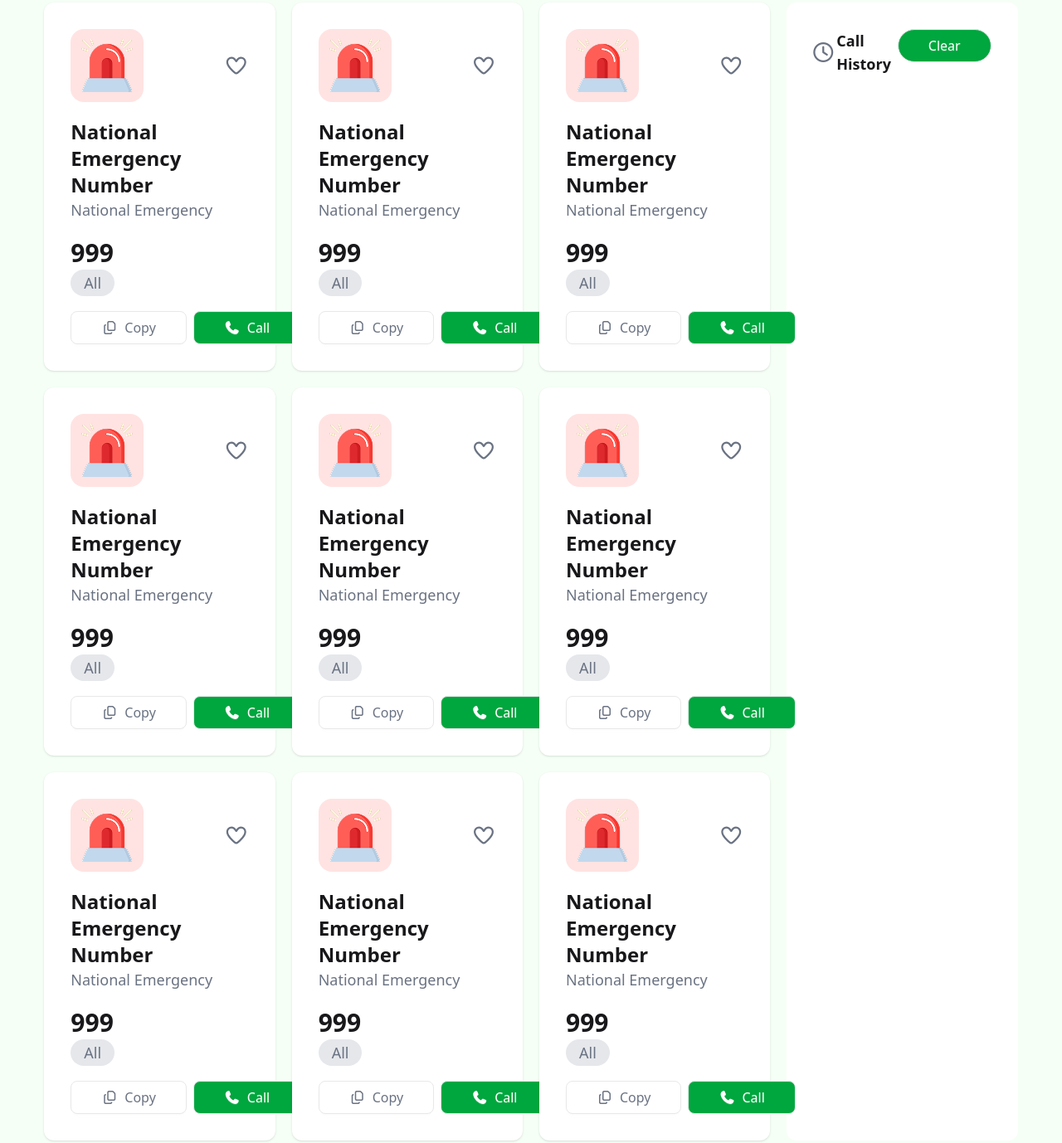
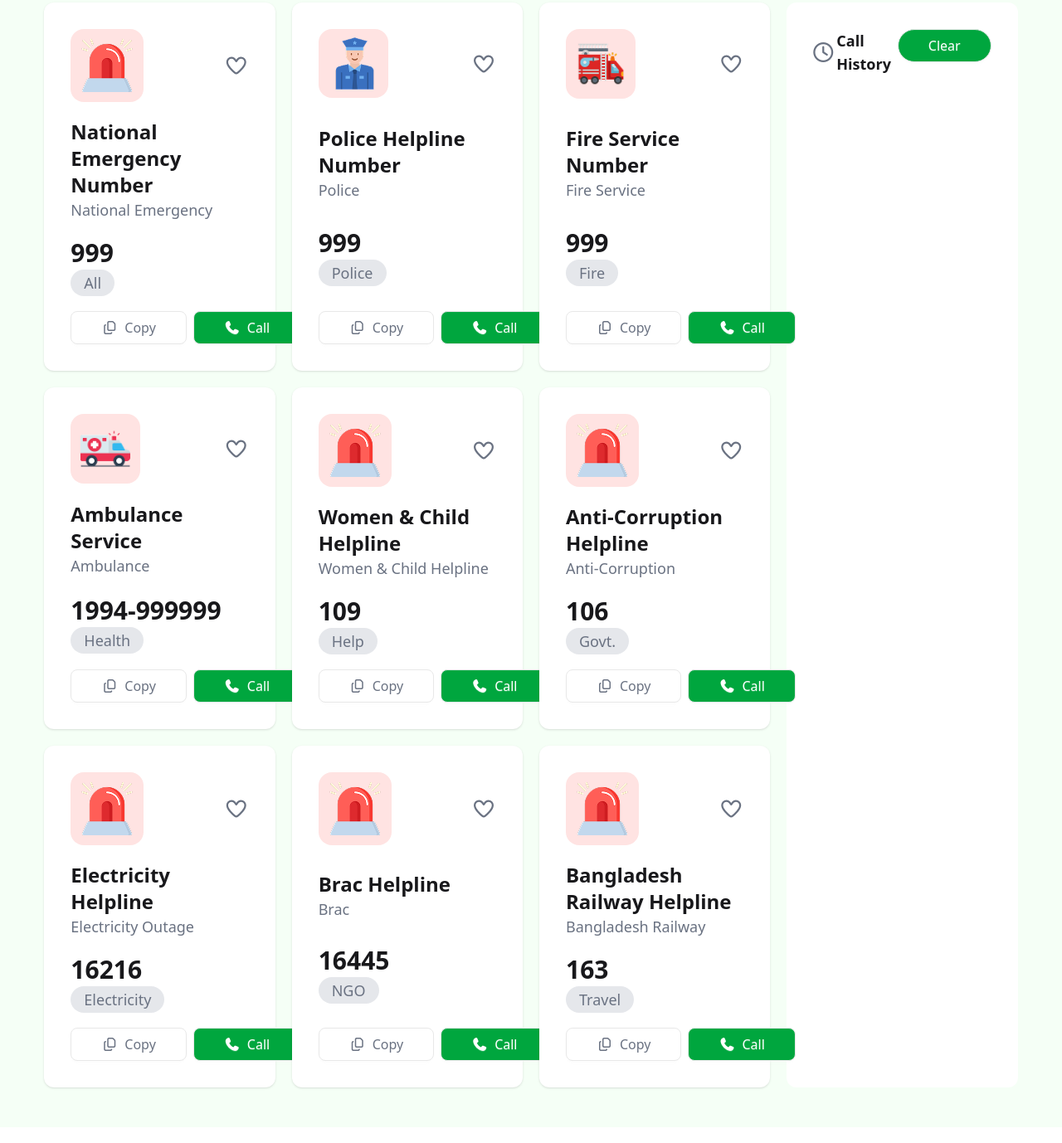
Before and after one commit to biplobrana007/emergency-hotline, a plain HTML site: page index.html in a window 1280 px wide. Shown: the part 377-1755 px from the top of the page at 83% size. Drawn offline with nearby package versions, Linux system fonts and the light colour scheme; a web font is replaced by a local one.

Commit message:
fixed every card's element as per figma file

```diff
--- a/index.html
+++ b/index.html
@@ -38,7 +38,7 @@
             Service
           </h2>
         </div>
-        <div class="nav-right flex flex-col md:flex-row gap-10">
+        <div class="nav-right flex flex-col md:flex-row lg:py-0 py-5 gap-5">
           <div
             class="text-[16px] font-bold flex items-center gap-2 py-3 px-9 rounded-[50px] bg-[#41ff6a18]"
           >
@@ -77,7 +77,7 @@
       <section class="md:w-11/12 mx-auto px-3 lg:px-0 lg:grid grid-cols-12 py-12 gap-5 3xl:gap-10">
         <!-- services section -->
         <section class="cards col-span-9 grid grid-cols-1 md:grid-cols-2 lg:grid-cols-3 gap-5 3xl:gap-10">
-          <div class="card bg-white p-8 shadow-sm rounded-xl gap-5">
+          <div class="card bg-white p-8 shadow-sm rounded-xl gap-5 justify-between">
             <div class=" flex justify-between items-center">
               <img
                 src="./assets/emergency.png"
@@ -107,22 +107,22 @@
               </button>
             </div>
           </div>
-          <div class="card bg-white p-8 shadow-sm rounded-xl gap-5">
+          <div class="card bg-white p-8 shadow-sm rounded-xl gap-5 justify-between">
             <div class=" flex justify-between items-center">
               <img
-                src="./assets/emergency.png"
+                src="./assets/police.png"
                 alt="horn-light"
-                class="p-3 bg-[#FFE3E2] rounded-2xl"
+                class=" bg-[#FFE3E2] rounded-2xl max-w-21"
               />
               <i class=" heart fa-regular fa-heart text-2xl text-gray-500"></i>
             </div>
             <div class="">
-              <h2 class="service-title text-2xl font-bold leading-8">National Emergency Number</h2>
-              <h3 class="text-lg font-normal text-gray-500">National Emergency</h3>
+              <h2 class="service-title text-2xl font-bold leading-8">Police Helpline Number</h2>
+              <h3 class="text-lg font-normal text-gray-500">Police</h3>
             </div>
             <div class="">
               <h2 class="service-number text-3xl font-bold mb-1">999</h2>
-              <sapn class="text-lg text-gray-500 bg-gray-200 py-1 px-4 rounded-2xl">All</span>
+              <sapn class="text-lg text-gray-500 bg-gray-200 py-1 px-4 rounded-2xl">Police</span>
             </div>
             <div class="flex gap-2">
               <button
@@ -137,22 +137,22 @@
               </button>
             </div>
           </div>
-          <div class="card bg-white p-8 shadow-sm rounded-xl gap-5">
+          <div class="card bg-white p-8 shadow-sm rounded-xl gap-5 justify-between">
             <div class=" flex justify-between items-center">
               <img
-                src="./assets/emergency.png"
+                src="./assets/fire-service.png"
                 alt="horn-light"
-                class="p-3 bg-[#FFE3E2] rounded-2xl"
+                class="p-3 bg-[#FFE3E2] rounded-2xl max-w-21"
               />
               <i class=" heart fa-regular fa-heart text-2xl text-gray-500"></i>
             </div>
             <div class="">
-              <h2 class="service-title text-2xl font-bold leading-8">National Emergency Number</h2>
-              <h3 class="text-lg font-normal text-gray-500">National Emergency</h3>
+              <h2 class="service-title text-2xl font-bold leading-8">Fire Service Number</h2>
+              <h3 class="text-lg font-normal text-gray-500">Fire Service</h3>
             </div>
             <div class="">
               <h2 class="service-number text-3xl font-bold mb-1">999</h2>
-              <sapn class="text-lg text-gray-500 bg-gray-200 py-1 px-4 rounded-2xl">All</span>
+              <sapn class="text-lg text-gray-500 bg-gray-200 py-1 px-4 rounded-2xl">Fire</span>
             </div>
             <div class="flex gap-2">
               <button
@@ -167,22 +167,22 @@
               </button>
             </div>
           </div>
-          <div class="card bg-white p-8 shadow-sm rounded-xl gap-5">
+          <div class="card bg-white p-8 shadow-sm rounded-xl gap-5 justify-between">
             <div class=" flex justify-between items-center">
               <img
-                src="./assets/emergency.png"
+                src="./assets/ambulance.png"
                 alt="horn-light"
-                class="p-3 bg-[#FFE3E2] rounded-2xl"
+                class="p-3 bg-[#FFE3E2] rounded-2xl max-w-21"
               />
               <i class=" heart fa-regular fa-heart text-2xl text-gray-500"></i>
             </div>
             <div class="">
-              <h2 class="service-title text-2xl font-bold leading-8">National Emergency Number</h2>
-              <h3 class="text-lg font-normal text-gray-500">National Emergency</h3>
+              <h2 class="service-title text-2xl font-bold leading-8">Ambulance Service</h2>
+              <h3 class="text-lg font-normal text-gray-500">Ambulance</h3>
             </div>
             <div class="">
-              <h2 class="service-number text-3xl font-bold mb-1">999</h2>
-              <sapn class="text-lg text-gray-500 bg-gray-200 py-1 px-4 rounded-2xl">All</span>
+              <h2 class="service-number text-3xl font-bold mb-1">1994-999999</h2>
+              <sapn class="text-lg text-gray-500 bg-gray-200 py-1 px-4 rounded-2xl">Health</span>
             </div>
             <div class="flex gap-2">
               <button
@@ -197,7 +197,7 @@
               </button>
             </div>
           </div>
-          <div class="card bg-white p-8 shadow-sm rounded-xl gap-5">
+          <div class="card bg-white p-8 shadow-sm rounded-xl gap-5 justify-between">
             <div class=" flex justify-between items-center">
               <img
                 src="./assets/emergency.png"
@@ -207,12 +207,12 @@
               <i class=" heart fa-regular fa-heart text-2xl text-gray-500"></i>
             </div>
             <div class="">
-              <h2 class="service-title text-2xl font-bold leading-8">National Emergency Number</h2>
-              <h3 class="text-lg font-normal text-gray-500">National Emergency</h3>
+              <h2 class="service-title text-2xl font-bold leading-8">Women & Child Helpline</h2>
+              <h3 class="text-lg font-normal text-gray-500">Women & Child Helpline</h3>
             </div>
             <div class="">
-              <h2 class="service-number text-3xl font-bold mb-1">999</h2>
-              <sapn class="text-lg text-gray-500 bg-gray-200 py-1 px-4 rounded-2xl">All</span>
+              <h2 class="service-number text-3xl font-bold mb-1">109</h2>
+              <sapn class="text-lg text-gray-500 bg-gray-200 py-1 px-4 rounded-2xl">Help</span>
             </div>
             <div class="flex gap-2">
               <button
@@ -227,7 +227,7 @@
               </button>
             </div>
           </div>
-          <div class="card bg-white p-8 shadow-sm rounded-xl gap-5">
+          <div class="card bg-white p-8 shadow-sm rounded-xl gap-5 justify-between">
             <div class=" flex justify-between items-center">
               <img
                 src="./assets/emergency.png"
@@ -237,12 +237,12 @@
               <i class=" heart fa-regular fa-heart text-2xl text-gray-500"></i>
             </div>
             <div class="">
-              <h2 class="service-title text-2xl font-bold leading-8">National Emergency Number</h2>
-              <h3 class="text-lg font-normal text-gray-500">National Emergency</h3>
+              <h2 class="service-title text-2xl font-bold leading-8">Anti-Corruption Helpline</h2>
+              <h3 class="text-lg font-normal text-gray-500">Anti-Corruption</h3>
             </div>
             <div class="">
-              <h2 class="service-number text-3xl font-bold mb-1">999</h2>
-              <sapn class="text-lg text-gray-500 bg-gray-200 py-1 px-4 rounded-2xl">All</span>
+              <h2 class="service-number text-3xl font-bold mb-1">106</h2>
+              <sapn class="text-lg text-gray-500 bg-gray-200 py-1 px-4 rounded-2xl">Govt.</span>
             </div>
             <div class="flex gap-2">
               <button
@@ -257,7 +257,7 @@
               </button>
             </div>
           </div>
-          <div class="card bg-white p-8 shadow-sm rounded-xl gap-5">
+          <div class="card bg-white p-8 shadow-sm rounded-xl gap-5 justify-between">
             <div class=" flex justify-between items-center">
               <img
                 src="./assets/emergency.png"
@@ -267,12 +267,12 @@
               <i class=" heart fa-regular fa-heart text-2xl text-gray-500"></i>
             </div>
             <div class="">
-              <h2 class="service-title text-2xl font-bold leading-8">National Emergency Number</h2>
-              <h3 class="text-lg font-normal text-gray-500">National Emergency</h3>
+              <h2 class="service-title text-2xl font-bold leading-8">Electricity Helpline</h2>
+              <h3 class="text-lg font-normal text-gray-500">Electricity Outage</h3>
             </div>
             <div class="">
-              <h2 class="service-number text-3xl font-bold mb-1">999</h2>
-              <sapn class="text-lg text-gray-500 bg-gray-200 py-1 px-4 rounded-2xl">All</span>
+              <h2 class="service-number text-3xl font-bold mb-1">16216</h2>
+              <sapn class="text-lg text-gray-500 bg-gray-200 py-1 px-4 rounded-2xl">Electricity</span>
             </div>
             <div class="flex gap-2">
               <button
@@ -287,7 +287,7 @@
               </button>
             </div>
           </div>
-          <div class="card bg-white p-8 shadow-sm rounded-xl gap-5">
+          <div class="card bg-white p-8 shadow-sm rounded-xl gap-5 justify-between">
             <div class=" flex justify-between items-center">
               <img
                 src="./assets/emergency.png"
@@ -297,12 +297,12 @@
               <i class=" heart fa-regular fa-heart text-2xl text-gray-500"></i>
             </div>
             <div class="">
-              <h2 class="service-title text-2xl font-bold leading-8">National Emergency Number</h2>
-              <h3 class="text-lg font-normal text-gray-500">National Emergency</h3>
+              <h2 class="service-title text-2xl font-bold leading-8">Brac Helpline</h2>
+              <h3 class="text-lg font-normal text-gray-500">Brac</h3>
             </div>
             <div class="">
-              <h2 class="service-number text-3xl font-bold mb-1">999</h2>
-              <sapn class="text-lg text-gray-500 bg-gray-200 py-1 px-4 rounded-2xl">All</span>
+              <h2 class="service-number text-3xl font-bold mb-1">16445</h2>
+              <sapn class="text-lg text-gray-500 bg-gray-200 py-1 px-4 rounded-2xl">NGO</span>
             </div>
             <div class="flex gap-2">
               <button
@@ -317,7 +317,7 @@
               </button>
             </div>
           </div>
-          <div class="card bg-white p-8 shadow-sm rounded-xl gap-5">
+          <div class="card bg-white p-8 shadow-sm rounded-xl gap-5 justify-between">
             <div class=" flex justify-between items-center">
               <img
                 src="./assets/emergency.png"
@@ -327,12 +327,12 @@
               <i class=" heart fa-regular fa-heart text-2xl text-gray-500"></i>
             </div>
             <div class="">
-              <h2 class="service-title text-2xl font-bold leading-8">National Emergency Number</h2>
-              <h3 class="text-lg font-normal text-gray-500">National Emergency</h3>
+              <h2 class="service-title text-2xl font-bold leading-8">Bangladesh Railway Helpline </h2>
+              <h3 class="text-lg font-normal text-gray-500">Bangladesh Railway</h3>
             </div>
             <div class="">
-              <h2 class="service-number text-3xl font-bold mb-1">999</h2>
-              <sapn class="text-lg text-gray-500 bg-gray-200 py-1 px-4 rounded-2xl">All</span>
+              <h2 class="service-number text-3xl font-bold mb-1">163</h2>
+              <sapn class="text-lg text-gray-500 bg-gray-200 py-1 px-4 rounded-2xl">Travel</span>
             </div>
             <div class="flex gap-2">
               <button
```
